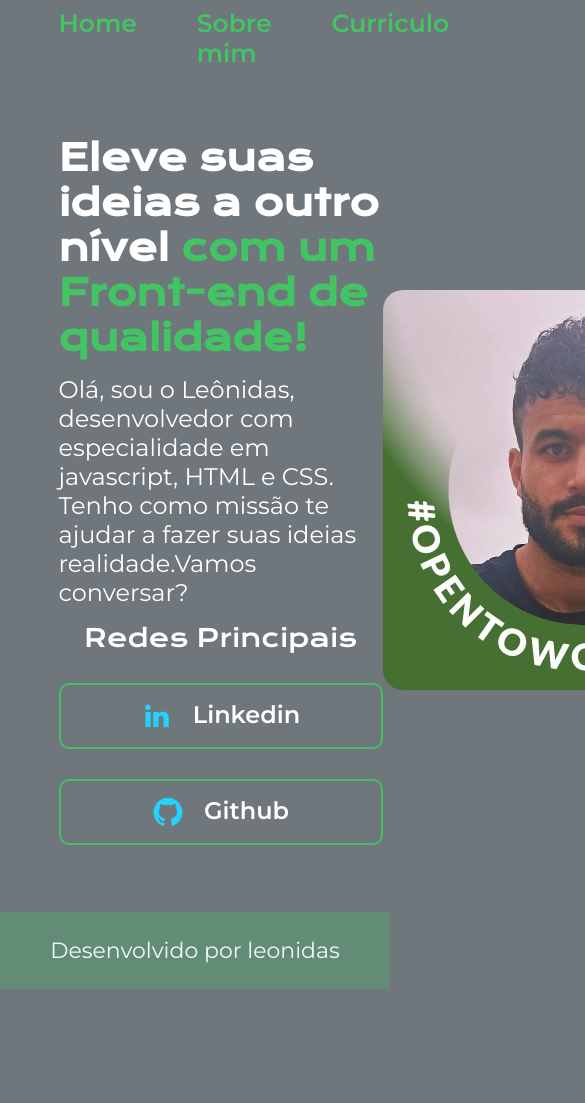
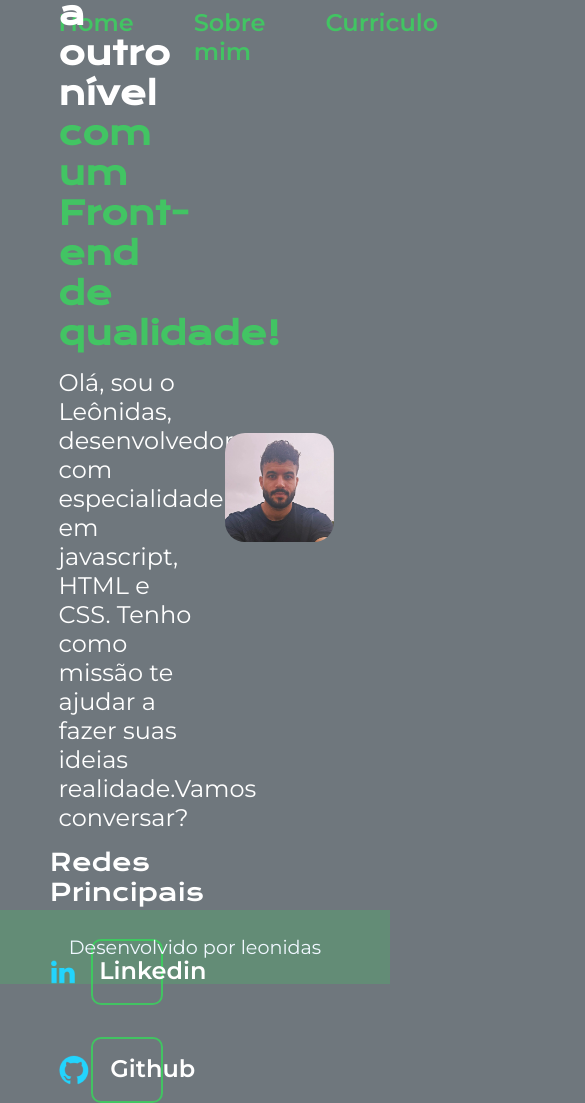
Before and after one commit to leoLUIGY/Training-html-css, a plain HTML site: page index.html in a window 390 px wide. Shown: the top 1103 px of the page, 585 px wide, since content can reach past the window. Before the commit the page ends 989 px from the top, so only its background shows below. Drawn offline with nearby package versions, Linux system fonts and the light colour scheme.

Commit message:
adicionando variaveis no css e iniciando responsividade

```diff
--- a/css/style.css
+++ b/css/style.css
@@ -1,6 +1,14 @@
 @import url('https://fonts.googleapis.com/css2?family=Krona+One&display=swap');
 @import url('https://fonts.googleapis.com/css2?family=Montserrat:ital,wght@0,100..900;1,100..900&display=swap');
 
+:root{
+    --main-color:white;
+    --main-secundary: rgba(46, 231, 86, 0.684);
+    --main-tertiary:rgba(46, 231, 86, 0.185);
+
+    --font-primary:"Krona One", sans-serif;
+    --font-secondary:'Montserrat', sans-serif;
+}
 
 *{
     margin: 0;
@@ -12,7 +20,7 @@ body {
     /* height: 100vh; */
     box-sizing: border-box;
     background-color: #6f777d;
-    color: white;
+    color: var(--main-color);
 }
 .cabecalho{
     padding: 2% 0 0 15%;
@@ -23,10 +31,10 @@ body {
 }
 
 .cabecalho__menu__link{
-    font-family: 'Montserrat', sans-serif;
-    font-size: 25px;
+    font-family: var(--font-secondary);
+    font-size: 1.5rem;
     font-weight: 600;
-    color:  rgba(46, 231, 86, 0.684);
+    color:  var(--main-secundary);
     text-decoration: none;
 }
 
@@ -34,28 +42,29 @@ body {
     /* margin:  0%  15%; */
     padding: 0% 15%;
     display: flex;
-    flex-direction: row;
+    /* flex-direction: row; */
     align-items: center;
     justify-content: space-between;
     height: 100vh;
+    gap:30px;
     /* flex-wrap:wrap; */
 }
 
 .apresentacao__conteudo{
-    width: 615px;
+    width: 50%;
     display:flex;
     flex-direction: column;
     gap:15px;
 }
 
 .apresentacao__conteudo__titulo{
-    font-family: "Krona One", sans-serif;
-    font-size:36px;
+    font-family: var(--font-primary);
+    font-size:2rem;
 }
 
 .apresentacao__conteudo__paragrafo{
-    font-family: "Montserrat", sans-serif;
-    font-size:24px;
+    font-family: var(--font-secondary);
+    font-size:1.5rem;
 }
 
 .apresentacao__links
@@ -64,54 +73,57 @@ body {
     flex-direction: column;
     align-items: center;
     justify-content: space-between;
-    gap:30px;
+    gap:2rem;
 }
 
 .apresentacao_links_subtitulo
 {
-    font-family: "Krona One", sans-serif;
+    font-family: var(--font-primary);
     font-weight: 400;
-    font-size: 25px;
+    font-size: 1.5rem;
 }
-.apresentacao__links__link{
+.apresentacao__links__navegacao{
     /* background-color:rgba(46, 231, 86, 0.684); */
 
     display: flex;
     justify-content: center;
     gap: 20px;
-    border: solid 2px rgba(46, 231, 86, 0.684);
-    width:320px;
+    border: solid 2px var(--main-secundary);
+    width:50%;
     padding: 15px 0;
-    font-family: 'Montserrat', sans-serif;
+    font-family: var(--font-secondary);
     text-align: center;
     border-radius: 10px;
-    font-size: 24px;
+    font-size: 1.5rem;
     font-weight:600;
     text-decoration: none;
     color: white;
 
 }
 
-.apresentacao__links__link:hover
+.apresentacao__links__navegacao:hover
 {
-    background-color:rgba(46, 231, 86, 0.185);
+    background-color:var(--main-tertiary);
 }
 .titulo-destaque {
-    color: rgba(46, 231, 86, 0.684);
+    color: var(--main-secundary);
 }
 
 
-.apresentacao > img{
+.apresentacao__imagem{
+
     border-radius: 20px;
+    width:40%;
+
 }
 
 .rodape
 {
     padding: 25px;
     color:aliceblue;
-    background-color: rgba(46, 231, 86, 0.185);
+    background-color: var(--main-tertiary);
     text-align: center;
-    font-family: 'Montserrat', sans-serif;
-    font-size: 22px;
+    font-family: var(--font-secondary);
+    font-size: 1.2rem;
     font-weight: 400;
 }
--- a/index.html
+++ b/index.html
@@ -25,17 +25,17 @@
             </p>
             <div class="apresentacao__links">
                 <h2 class="apresentacao_links_subtitulo">Redes Principais</h2>
-                <a class="apresentacao__links__link" href="https://www.linkedin.com/in/le%C3%B4nidas-luigy-lima-freitas/">
+                <a class="apresentacao__links__navegacao" href="https://www.linkedin.com/in/le%C3%B4nidas-luigy-lima-freitas/">
                     <img src="./Img/Logo linkedin.png">
                     Linkedin
                 </a>
-                <a class="apresentacao__links__link" href="https://github.com/leoLUIGY">
+                <a class="apresentacao__links__navegacao" href="https://github.com/leoLUIGY">
                     <img src="./Img/Logo Github.png">
                     Github
                 </a>
             </div>
         </section>
-        <img src="./1741736231267.jpg" alt="foto de perfil">
+        <img class="apresentacao__imagem" src="./Img/perfil.jpg" alt="foto de perfil">
     </main>
     <footer class="rodape">
         <p>Desenvolvido por leonidas</p>
```
Also changed, not shown: Resume.html (+1 -1 lines), about.html (+11 -2 lines), 1741736231267.jpg (deleted), Img/perfil.jpg (added).
